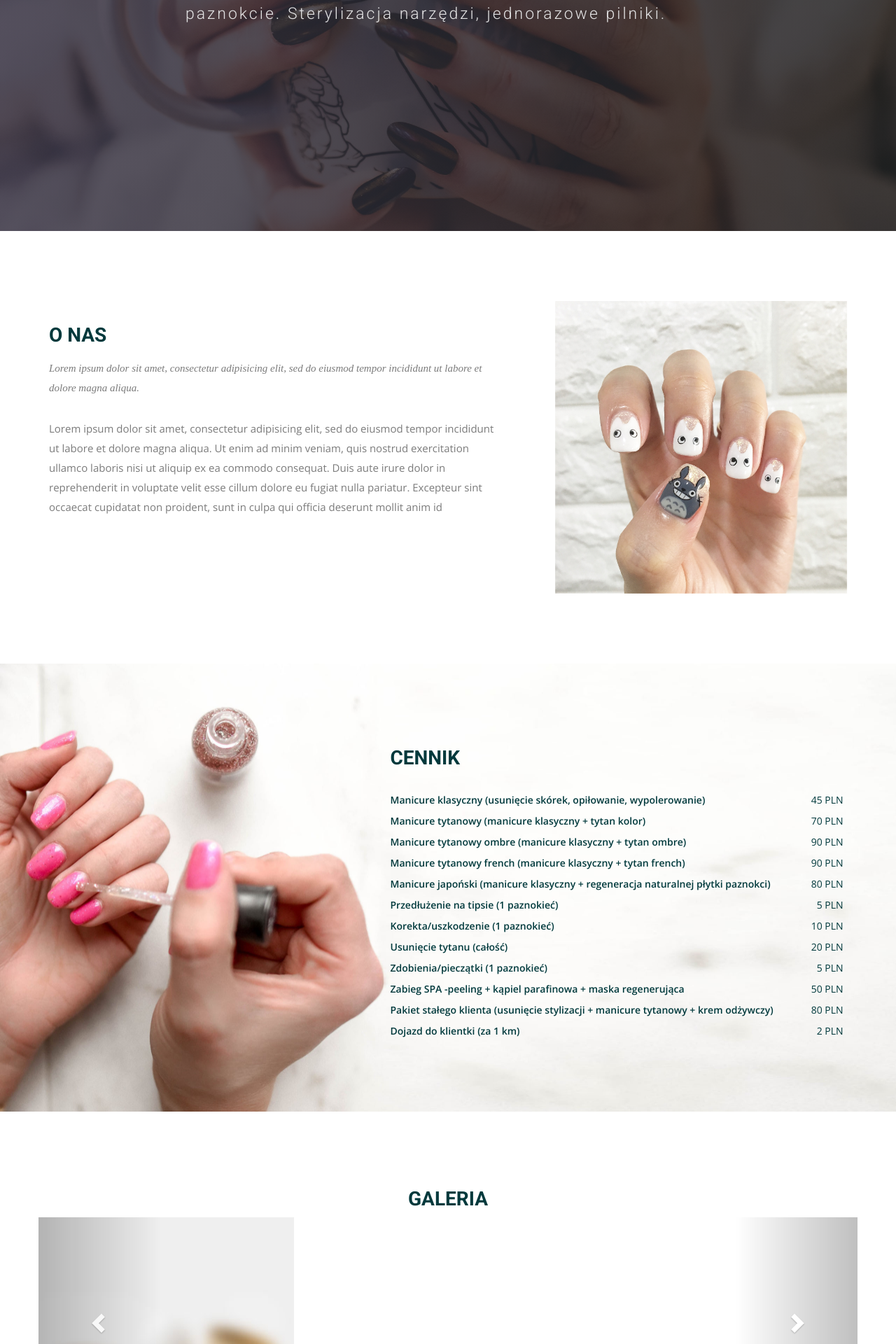
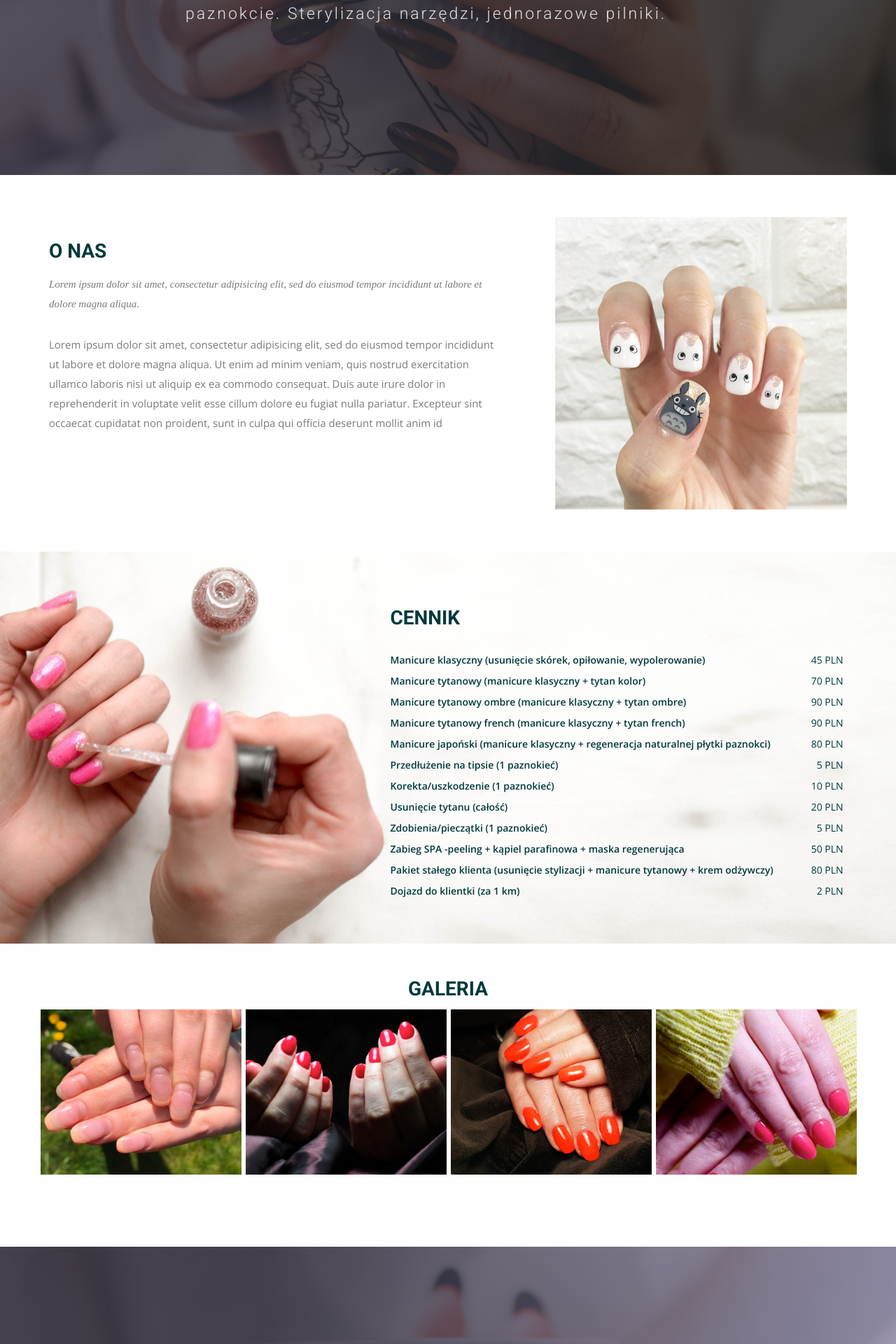
Before and after one commit to ArturSkowronski/ctnails.github.io, a Jekyll site: the page built from index.html, in a window 1280 px wide. Shown: the part 465-2385 px from the top of the page at 70% size. Built offline with Jekyll 4.4.1, drawn with Linux system fonts in a browser that asks for light colours; nearby versions of some CDN libraries; some web fonts are replaced; library files that are not in the unit come from our copies.

Commit message:
Initial Jekyll page #1

```diff
--- a/_includes/carousel.html
+++ b/_includes/carousel.html
@@ -1,52 +1,33 @@
-<div id="{{ include.name }}" class="carousel slide" data-ride="carousel">
+<div id="owl-demo">
+    <div class="item"><img src="img/portfolio/nails1.jpg" alt="Owl Image"></div>
+    <div class="item"><img src="img/portfolio/nails2.jpg" alt="Owl Image"></div>
+    <div class="item"><img src="img/portfolio/nails3.jpg" alt="Owl Image"></div>
+    <div class="item"><img src="img/portfolio/nails4.jpg" alt="Owl Image"></div>
+    <div class="item"><img src="img/portfolio/nails5.jpg" alt="Owl Image"></div>
+    <div class="item"><img src="img/portfolio/nails6.jpg" alt="Owl Image"></div>
+</div>
+<script>
+$(document).ready(function() {
 
-    <ol class="carousel-indicators">
-     {% for picture in include.data %}
-     {% if forloop.first == true %}
-       <li data-target="#{{ include.name }}" data-slide-to="0" class="active"></li>
-     {% else %}
-       <li data-target="#{{ include.name }}" data-slide-to="{{ forloop.index0 }}"></li>
-     {% endif %}
-     {% endfor %}
-     </ol>
-    <div class="carousel-inner" role="listbox">
-      {% for picture in include.data %}
-        {% if forloop.first == true %}
-          <div class="item active">
-            {% if picture.title %}
-              <img src="{{ picture.url }}" alt="{{ picture.title }}">
-            {% else %}
-              <img src="{{ picture.url }}">
-            {% endif %}
-            {% if picture.caption %}
-              <div class="carousel-caption">
-                {{ picture.caption }}
-              </div>
-            {% endif %}
-          </div>
-        {% else %}
-          <div class="item">
-            {% if picture.title %}
-              <img src="{{ picture.url }}" alt="{{ picture.title }}">
-            {% else %}
-              <img src="{{ picture.url }}">
-            {% endif %}
-            {% if picture.caption %}
-              <div class="carousel-caption">
-                {{ picture.caption }}
-              </div>
-            {% endif %}
-          </div>
-        {% endif %}
-      {% endfor %}
-   </div>
+ $("#owl-demo").owlCarousel({
 
-   <a class="left carousel-control" href="#{{ include.name }}" role="button" data-slide="prev">
-   <span class="glyphicon glyphicon-chevron-left" aria-hidden="true"></span>
-   <span class="sr-only">Previous</span>
-   </a>
-   <a class="right carousel-control" href="#{{ include.name }}" role="button" data-slide="next">
-   <span class="glyphicon glyphicon-chevron-right" aria-hidden="true"></span>
-   <span class="sr-only">Next</span>
-   </a>
-  </div>
+     autoPlay: 3000, //Set AutoPlay to 3 seconds
+
+     items : 4,
+     itemsDesktop : [1199,3],
+     itemsDesktopSmall : [979,3]
+
+ });
+
+});
+</script>
+<style>
+#owl-demo .item{
+  margin: 3px;
+}
+#owl-demo .item img{
+  display: block;
+  width: 100%;
+  height: auto;
+}
+</style>
--- a/css/airspace.css
+++ b/css/airspace.css
@@ -109,7 +109,7 @@ font header .navbar-default .navbar-nav li a:hover {
   background-size: cover;
   background-attachment: fixed;
   background-position: 10% 0%;
-  padding: 200px 0 280px 0;
+  padding: 200px 0 200px 0;
   position: relative;
 }
 #slider:before {
@@ -146,7 +146,7 @@ font header .navbar-default .navbar-nav li a:hover {
 	wrapper Start
 --*/
 #intro {
-  padding: 100px 0;
+  padding: 60px 0;
 }
 #intro .block h2 {
   padding-top: 35px;
@@ -172,7 +172,7 @@ font header .navbar-default .navbar-nav li a:hover {
 --*/
 #service {
   text-align: center;
-  padding: 90px 0;
+  padding: 30px 0;
 }
 #service .service-item {
   padding-bottom: 30px;
@@ -263,7 +263,7 @@ font header .navbar-default .navbar-nav li a:hover {
   box-sizing: border-box;
   -webkit-backface-visibility: hidden;
   backface-visibility: hidden;
-  padding: 100px 0;
+  padding: 60px 0;
 }
 #feature h2 {
   font-size: 28px;
```
Also changed, not shown: img/portfolio/nails1.jpg (added), img/portfolio/nails2.jpg (added), img/portfolio/nails3.jpg (added), img/portfolio/nails4.jpg (added), img/portfolio/nails5.jpg (added), img/portfolio/nails6.jpg (added).
